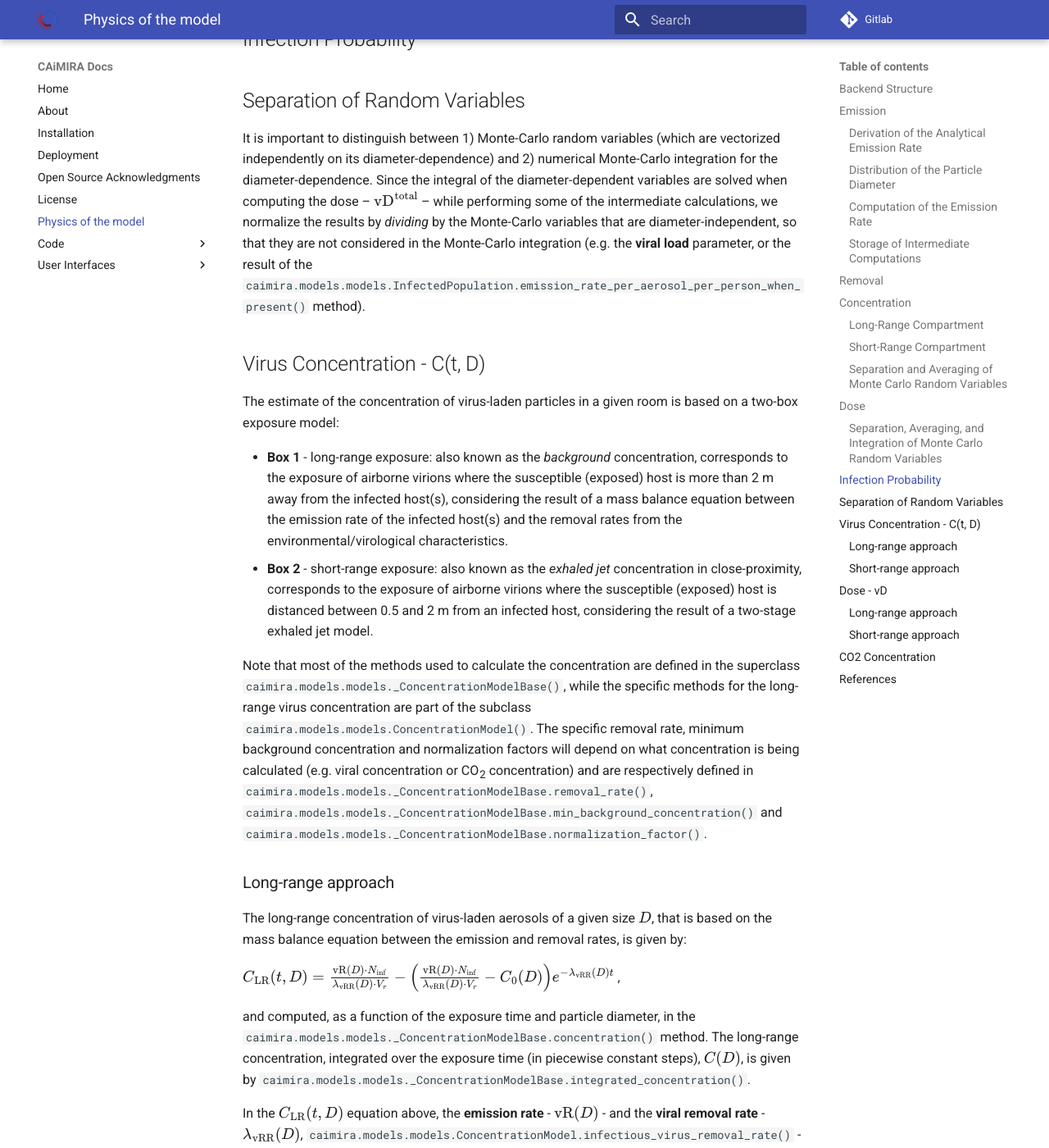
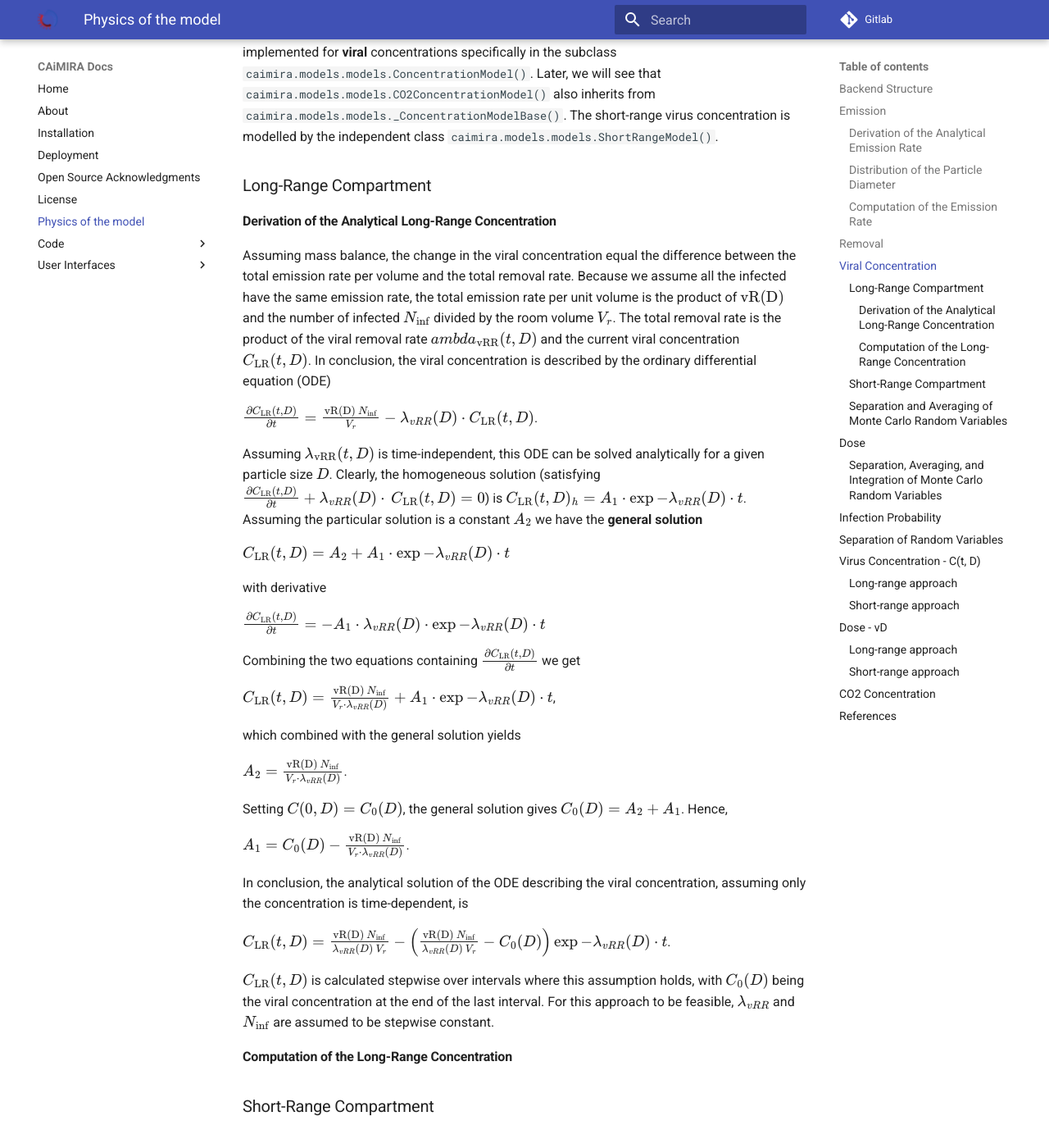
Before and after one commit to CERN/CAiMIRA, an MkDocs documentation site: the page built from caimira/docs/mkdocs/docs/root/physics_model.md, in a window 1280 px wide and 1400 px high, scrolled down 5125 px. Shown: the whole window at 82% size. Built offline with MkDocs 1.6.1 and Material for MkDocs 9.7.7, drawn with Linux system fonts in a browser that asks for light colours; some of the changed text lies outside the part shown.

Commit message:
LR concentration derivation

```diff
--- a/caimira/docs/mkdocs/docs/root/physics_model.md
+++ b/caimira/docs/mkdocs/docs/root/physics_model.md
@@ -95,7 +95,6 @@ The emission rate (per person infected) $\mathrm{vR(D)}$ can be computed by: `ca
 
 By default, however, the diameter-dependence is kept at this stage because more diameter-dependent variables will be introduced downstream in the model before Monte-Carlo integrating over the aerosol sizes to obtain the dose $\mathrm{vD^{total}}$.
 
-### Storage of Intermediate Computations
 The methods for computing the components of the emission rate can be accessed through the class **InfectedPopulation**, representing a population of infected with a certain number of people, all with the same expirational activity, physical activity, virus, face mask, immunity and (incremental) presence. **InfectedPopulation** is initialized an **Expiration** object, an **Activity** object, a **Virus** object, a **Mask** object, a float host_immunity, and an **Interval** object corresponding to those properties. Furthermore, **InfectedPopulation** is initialized with by **DataRegistry** and the integer number of people in the infected population.
 
 The **Expiration** object (`caimira.models.models.Expiration`) represents the expiration of aerosols by an infected person, and is initialized by an S-dimentional array (or a single float if S=1) of the samples {$D_1$, $D_2$, ...,$D_S$} drawn from $\mathrm{p}_D(D)$.The samples {$D_1$, $D_2$, ...,$D_S$} are generated by **CustomKernel** (`caimira.calculator.models.monte_carlo.sampleable.CustomKernel`). The **CustomKernel** is built for the distribution $\mathrm{p}_D(D)$ defined by the `distribution()` method of **BLOModel** (`caimira.models.monte_carlo.data.BLOmodel`). **Expiration** is also passed a float $cn$ upon initialization, acting as a scaling factor computed as the integral over every mode in $\{\mathrm{B},\mathrm{L},\mathrm{O}\}$ between $D_{\mathrm{min}}$ and $D_{\mathrm{max}}$ in `BLOModel.integrate()`. The **BLOModel** is initialized by a set of BLO_factors corresponding to the type of expirational activity performed. Consult `caimira.models.monte_carlo.data.expiration_distribution()` for further details on how **Expiration** is initialized.
@@ -111,8 +110,54 @@ $\lambda_{\mathrm{vRR}}(t,D) = \lambda_{\mathrm{ACH}}(t)+\lambda_{\mathrm{dep}}(
 where $\lambda_{\mathrm{ACH}}(t)$ is the air exchange per hour, $\\lambda_{\mathrm{dep}}(D)$ is the particle deposition, and $\lambda_{\mathrm{bio}}$ is the biological decay. The diameter-dependent viral removal rate at a given time is calculated by `caimira.models.models.ConcentrationModel.removal_rate()`.
 
 
-## Concentration
+## Viral Concentration
+The estimate of the concentration of virus-laden particles in a given room is based on a two-box exposure model:
+
+* **Box 1** - long-range exposure: also known as the *background* concentration, corresponds to the exposure of airborne virions where the susceptible (exposed) host is more than 2 m away from the infected host(s), considering the result of a mass balance equation between the emission rate of the infected host(s) and the removal rates from the environmental/virological characteristics.
+* **Box 2** - short-range exposure: also known as the *exhaled jet* concentration in close-proximity, corresponds to the exposure of airborne virions where the susceptible (exposed) host is distanced between 0.5 and 2 m from an infected host, considering the result of a two-stage exhaled jet model.
+
+Most of the methods used to calculate the long-range concentration are defined in the superclass `caimira.models.models._ConcentrationModelBase()`, with the abstract methods `removal_rate()`, `min_background_concentration()`, and `normalization_factor()` implemented for **viral** concentrations specifically in the subclass `caimira.models.models.ConcentrationModel()`. Later, we will see that `caimira.models.models.CO2ConcentrationModel()` also inherits from `caimira.models.models._ConcentrationModelBase()`. The short-range virus concentration is modelled by the independent class `caimira.models.models.ShortRangeModel()`.
+
 ### Long-Range Compartment
+#### Derivation of the Analytical Long-Range Concentration
+Assuming mass balance, the change in the viral concentration equal the difference between the total emission rate per volume and the total removal rate. Because we assume all the infected have the same emission rate, the total emission rate per unit volume is the product of $\mathrm{vR(D)}$ and the number of infected $N_{\mathrm{inf}}$ divided by the room volume $V_r$. The total removal rate is the product of the viral removal rate $ambda_{\mathrm{vRR}}(t,D)$ and the current viral concentration $C_{\mathrm{LR}}(t, D)$. In conclusion, the viral concentration is described by the ordinary differential equation (ODE)
+
+$\frac{\partial C_{\mathrm{LR}}(t, D)}{\partial t} = \frac{\mathrm{vR(D)}\,N_{\mathrm{inf}}}{V_r} - \lambda_{vRR}(D) \cdot C_{\mathrm{LR}}(t, D)$.
+
+Assuming $\lambda_{\mathrm{vRR}}(t,D)$ is time-independent, this ODE can be solved analytically for a given particle size $D$. Clearly, the homogeneous solution (satisfying
+$\frac{\partial C_{\mathrm{LR}}(t, D)}{\partial t} + \lambda_{vRR}(D)\cdot\,C_{\mathrm{LR}}(t, D) = 0$)
+is
+$C_{\mathrm{LR}}(t, D)_{h}=A_1\cdot \exp{-\lambda_{vRR}(D)\cdot t}$.
+Assuming the particular solution is a constant $A_2$ we have the **general solution**
+
+$C_{\mathrm{LR}}(t, D) = A_2 + A_1\cdot \exp{-\lambda_{vRR}(D)\cdot t}$
+
+with derivative
+
+$\frac{\partial C_{\mathrm{LR}}(t, D)}{\partial t} = -A_1\cdot \lambda_{vRR}(D) \cdot \exp{-\lambda_{vRR}(D)\cdot t}$
+
+Combining the two equations containing $\frac{\partial C_{\mathrm{LR}}(t, D)}{\partial t}$ we get
+
+$C_{\mathrm{LR}}(t, D) = \frac{\mathrm{vR(D)}\,N_{\mathrm{inf}}}{V_r \cdot \lambda_{vRR}(D)} + A_1\cdot \exp{-\lambda_{vRR}(D)\cdot t}$,
+
+which combined with the general solution yields
+
+$A_2 = \frac{\mathrm{vR(D)}\,N_{\mathrm{inf}}}{V_r \cdot \lambda_{vRR}(D)}$.
+
+Setting $C(0,D)=C_0(D)$, the general solution gives
+$C_0(D) = A_2 + A_1$.
+Hence,
+
+$A_1 = C_0(D) - \frac{\mathrm{vR(D)}\,N_{\mathrm{inf}}}{V_r \cdot \lambda_{vRR}(D)}$.
+
+In conclusion, the analytical solution of the ODE describing the viral concentration, assuming only the concentration is time-dependent, is
+
+$C_{\mathrm{LR}}(t, D) = \frac{\mathrm{vR(D)}\,N_{\mathrm{inf}}}{\lambda_{vRR}(D)\,V_r} - \left(\frac{\mathrm{vR(D)}\,N_{\mathrm{inf}}}{\lambda_{vRR}(D)\,V_r}- C_0(D)\right) \exp{-\lambda_{vRR}(D)\cdot t}$.
+
+$C_{\mathrm{LR}}(t, D)$ is calculated stepwise over intervals where this assumption holds, with $C_0(D)$ being the viral concentration at the end of the last interval. For this approach to be feasible, $\lambda_{vRR}$ and $N_{\mathrm{inf}}$ are assumed to be stepwise constant.
+
+#### Computation of the Long-Range Concentration
+
 ### Short-Range Compartment
 ### Separation and Averaging of Monte Carlo Random Variables
 ## Dose
@@ -128,14 +173,6 @@ we normalize the results by *dividing* by the Monte-Carlo variables that are dia
 
 
 ## Virus Concentration - C(t, D)
-
-The estimate of the concentration of virus-laden particles in a given room is based on a two-box exposure model:
-
-* **Box 1** - long-range exposure: also known as the *background* concentration, corresponds to the exposure of airborne virions where the susceptible (exposed) host is more than 2 m away from the infected host(s), considering the result of a mass balance equation between the emission rate of the infected host(s) and the removal rates from the environmental/virological characteristics.
-* **Box 2** - short-range exposure: also known as the *exhaled jet* concentration in close-proximity, corresponds to the exposure of airborne virions where the susceptible (exposed) host is distanced between 0.5 and 2 m from an infected host, considering the result of a two-stage exhaled jet model.
-
-Note that most of the methods used to calculate the concentration are defined in the superclass `caimira.models.models._ConcentrationModelBase()`, while the specific methods for the long-range virus concentration are part of the subclass `caimira.models.models.ConcentrationModel()`.
-The specific removal rate, minimum background concentration and normalization factors will depend on what concentration is being calculated (e.g. viral concentration or CO<sub>2</sub> concentration) and are respectively defined in `caimira.models.models._ConcentrationModelBase.removal_rate()`, `caimira.models.models._ConcentrationModelBase.min_background_concentration()` and `caimira.models.models._ConcentrationModelBase.normalization_factor()`.
 
 ### Long-range approach
 
```
